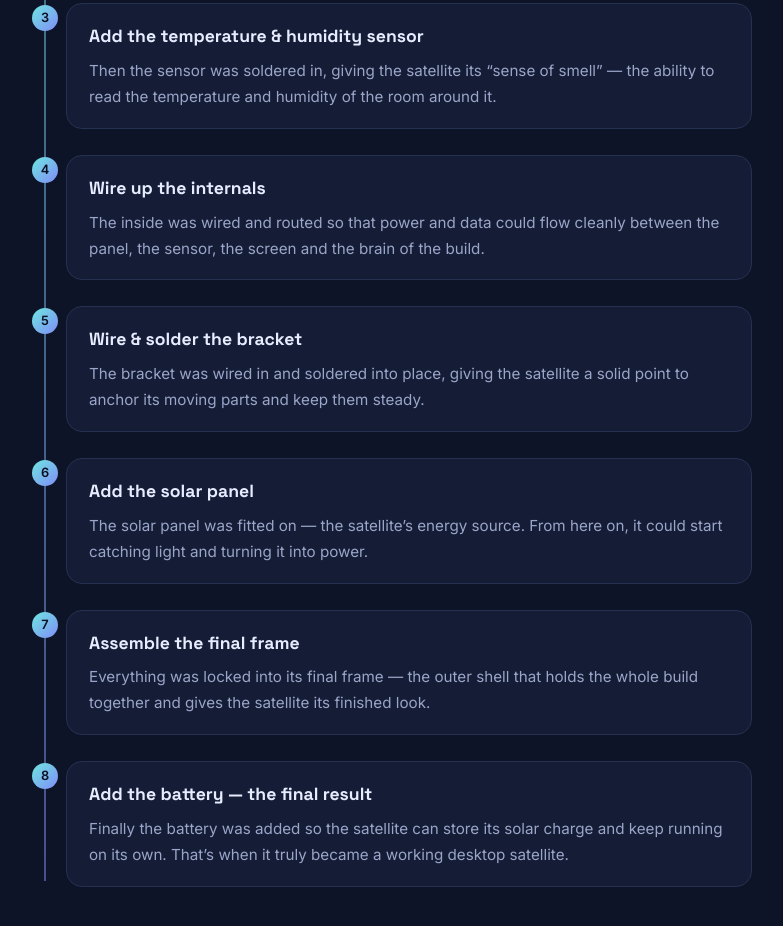
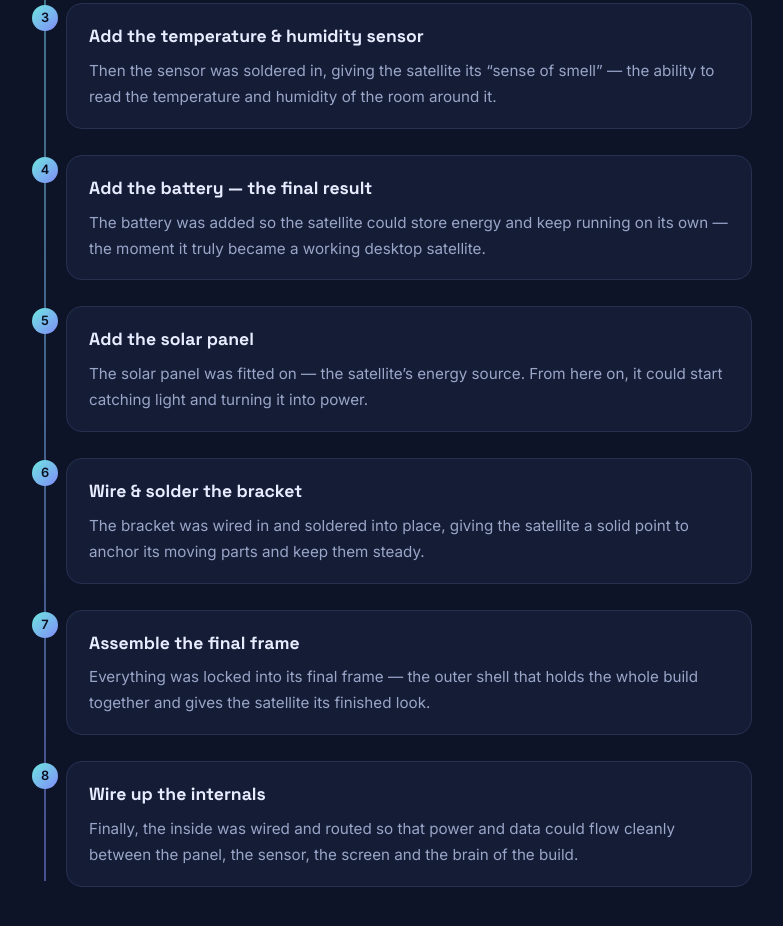
Before and after one commit to zsx2711/zsx2711.github.io, a plain HTML site: page index.html in a window 1280 px wide. Shown: the part 3607-4533 px from the top of the page, without its empty margins (248-1031 px from the left). Drawn offline with Linux system fonts and the light colour scheme.

Commit message:
Align build journey timeline order with gallery

```diff
--- a/index.html
+++ b/index.html
@@ -205,25 +205,25 @@
         <div class="timeline-item">
           <div class="timeline-marker">4</div>
           <div class="timeline-body">
-            <h3>Wire up the internals</h3>
-            <p>The inside was wired and routed so that power and data could flow cleanly between the panel,
-            the sensor, the screen and the brain of the build.</p>
+            <h3>Add the battery — the final result</h3>
+            <p>The battery was added so the satellite could store energy and keep running on its own —
+            the moment it truly became a working desktop satellite.</p>
           </div>
         </div>
         <div class="timeline-item">
           <div class="timeline-marker">5</div>
           <div class="timeline-body">
-            <h3>Wire &amp; solder the bracket</h3>
-            <p>The bracket was wired in and soldered into place, giving the satellite a solid point to
-            anchor its moving parts and keep them steady.</p>
+            <h3>Add the solar panel</h3>
+            <p>The solar panel was fitted on — the satellite’s energy source. From here on, it could start
+            catching light and turning it into power.</p>
           </div>
         </div>
         <div class="timeline-item">
           <div class="timeline-marker">6</div>
           <div class="timeline-body">
-            <h3>Add the solar panel</h3>
-            <p>The solar panel was fitted on — the satellite’s energy source. From here on, it could
-            start catching light and turning it into power.</p>
+            <h3>Wire &amp; solder the bracket</h3>
+            <p>The bracket was wired in and soldered into place, giving the satellite a solid point to
+            anchor its moving parts and keep them steady.</p>
           </div>
         </div>
         <div class="timeline-item">
@@ -237,9 +237,9 @@
         <div class="timeline-item">
           <div class="timeline-marker">8</div>
           <div class="timeline-body">
-            <h3>Add the battery — the final result</h3>
-            <p>Finally the battery was added so the satellite can store its solar charge and keep running
-            on its own. That’s when it truly became a working desktop satellite.</p>
+            <h3>Wire up the internals</h3>
+            <p>Finally, the inside was wired and routed so that power and data could flow cleanly between
+            the panel, the sensor, the screen and the brain of the build.</p>
           </div>
         </div>
       </div>
```
